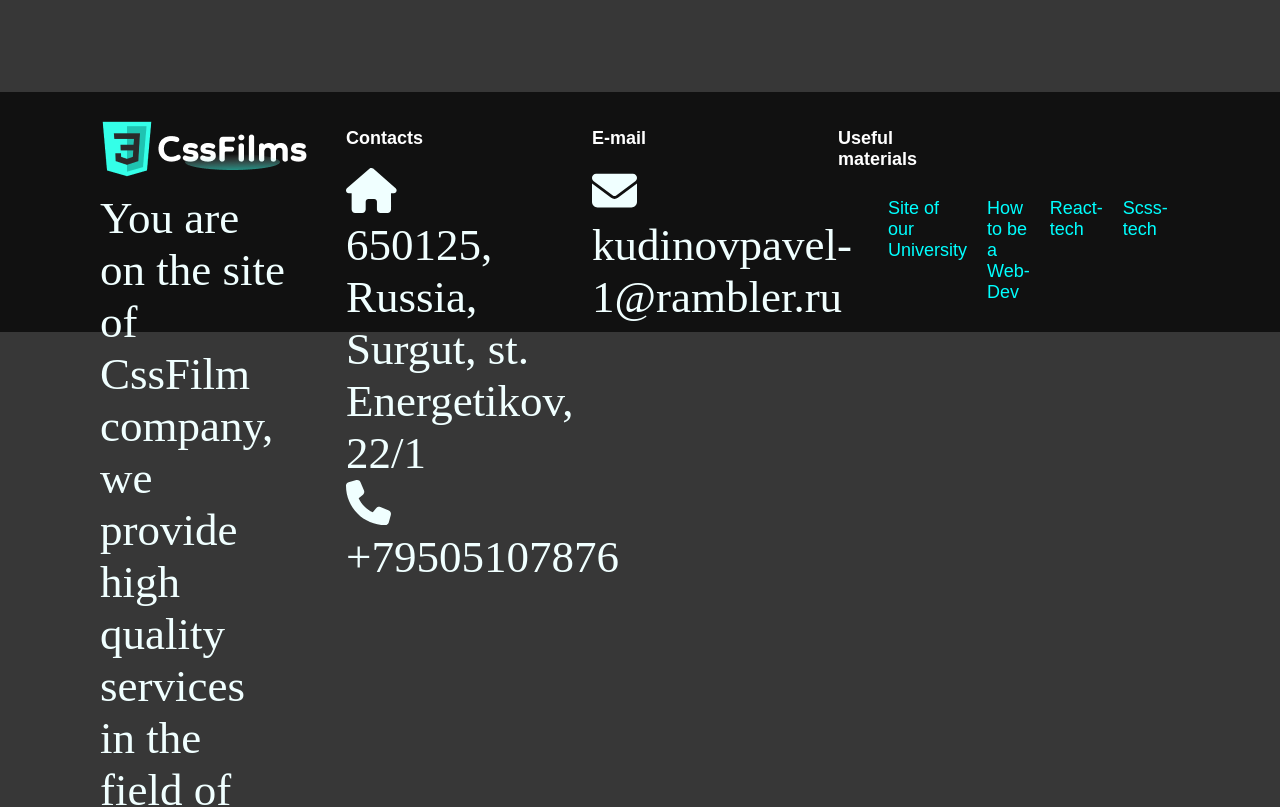
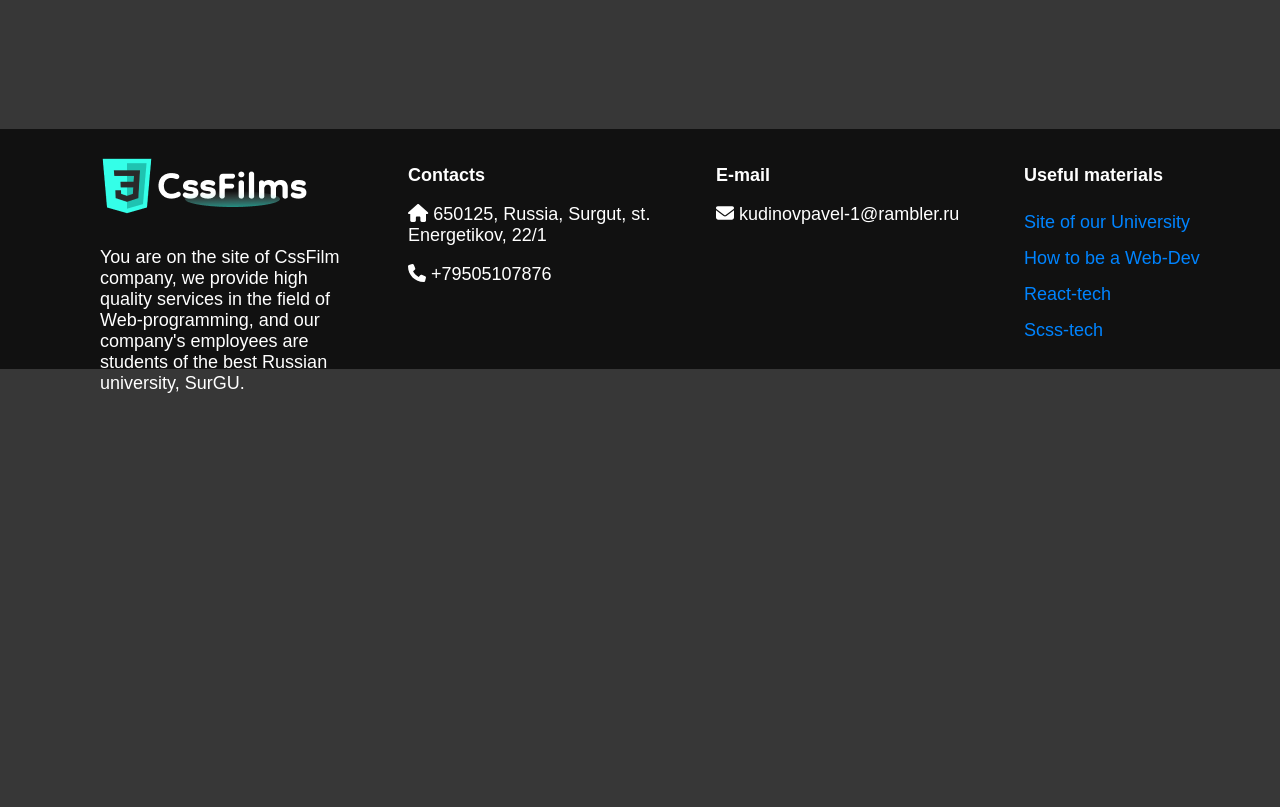
Before and after one commit to MByesMBno/SummerPrac, a React (Vite) app in the folder vite-project/: page /FilmName in a window 1280 px wide. Shown: the part 1640-2447 px from the top of the page. After the commit the page ends 2052 px from the top, so only its background shows below. Built offline with nearby package versions, Linux system fonts and the light colour scheme; a web font is replaced by a local one.

Commit message:
"Good Footer Paul "

```diff
--- a/vite-project/src/Components/Footer.css
+++ b/vite-project/src/Components/Footer.css
@@ -15,21 +15,19 @@
 .Footer .wrap ul li {
   list-style: none;
   margin-left: 60px;
-  width: 15%;
+  width: 20%;
 }
 .Footer .wrap ul li h3 {
   font-size: 18px;
 }
-.Footer .wrap ul li ul li a {
+.Footer .wrap .useful a {
+  display: block;
   text-decoration: none;
-  color: aqua;
+  font-size: 18px;
+  line-height: 2;
+  color: rgb(0, 132, 255);
+  transition: all 0.2s ease-out;
 }
-.Footer .wrap .useful {
-  width: 20%;
-}
-.Footer .wrap .useful li {
-  display: flex;
-  width: 100px;
-  margin: 10px;
-  padding: 0;
+.Footer .wrap .useful a:hover {
+  color: rgb(254, 179, 4);
 }/*# sourceMappingURL=Footer.css.map */
--- a/vite-project/src/Components/Footer.jsx
+++ b/vite-project/src/Components/Footer.jsx
@@ -30,15 +30,16 @@ const Footer = () => {
                     <li>
                         <div className="useful">
                             <h3>Useful materials</h3>
-                            <ul>
-                                <li><a href="http://www.surgu.ru/index">Site of our University</a></li>
-                                <li><a href="https://thebestschools.org/careers/career-guide/web-developer/">How to be a Web-Dev</a></li>
-                                <li><a href="https://react.dev">React-tech</a></li>
-                                <li><a href="https://sass-lang.com">Scss-tech</a></li>
-                            </ul>
+
+                                <a href="http://www.surgu.ru/index">Site of our University</a>
+                                <a href="https://thebestschools.org/careers/career-guide/web-developer/">How to be a Web-Dev</a>
+                                <a href="https://react.dev">React-tech</a>
+                                <a href="https://sass-lang.com">Scss-tech</a>
+
                         </div>
                     </li>
                 </ul>
+
             </div>
         </div>
     );
--- a/vite-project/src/Components/Footer.scss
+++ b/vite-project/src/Components/Footer.scss
@@ -14,30 +14,25 @@
             li{
                 list-style: none;
                 margin-left: 60px;
-                width: 15%;
+                width: 20%;
                 h3{
                     font-size: 18px;
                 }
-                ul{
-                    li{
-                        a{
-                            text-decoration: none;
-                            color: aqua;
-                        }
-                    }
+            }
+        }
+            .useful{
+                a{
+                    display: block;
+                    text-decoration: none;
+                    font-size: 18px;
+                    line-height: 2;
+                    color: rgb(0, 132, 255);
+                    transition: all 0.2s ease-out;
+                    &:hover{
+                        color: rgb(254, 179, 4);
                 }
             }
         }
 
-        .useful{
-            width:20%;
-
-            li{
-                display: flex;
-                width:100px;
-                margin: 10px;
-                padding: 0;
-            }
-        }
     }
 }
--- a/vite-project/src/FilmInfo/Overlay.css
+++ b/vite-project/src/FilmInfo/Overlay.css
@@ -22,7 +22,7 @@
   box-shadow: none;
 }
 
-p {
+.InputBox__Name p {
   color: azure;
   font-size: 45px;
   font-family: Dongle;
--- a/vite-project/src/main.jsx
+++ b/vite-project/src/main.jsx
@@ -4,7 +4,6 @@ import Header from './Header.jsx'
 import Logo from './logo.jsx'
 import Vl from './Vl.jsx'
 import Center from './Center.jsx'
-import Vl2 from './Vl2.jsx'
 import {BrowserRouter, Routes, Route} from 'react-router-dom'
 import './index.css'
 import Fresh from './Fresh.jsx'
```
Also changed, not shown: 1 other file (tests, documents, lock files or other folders).
